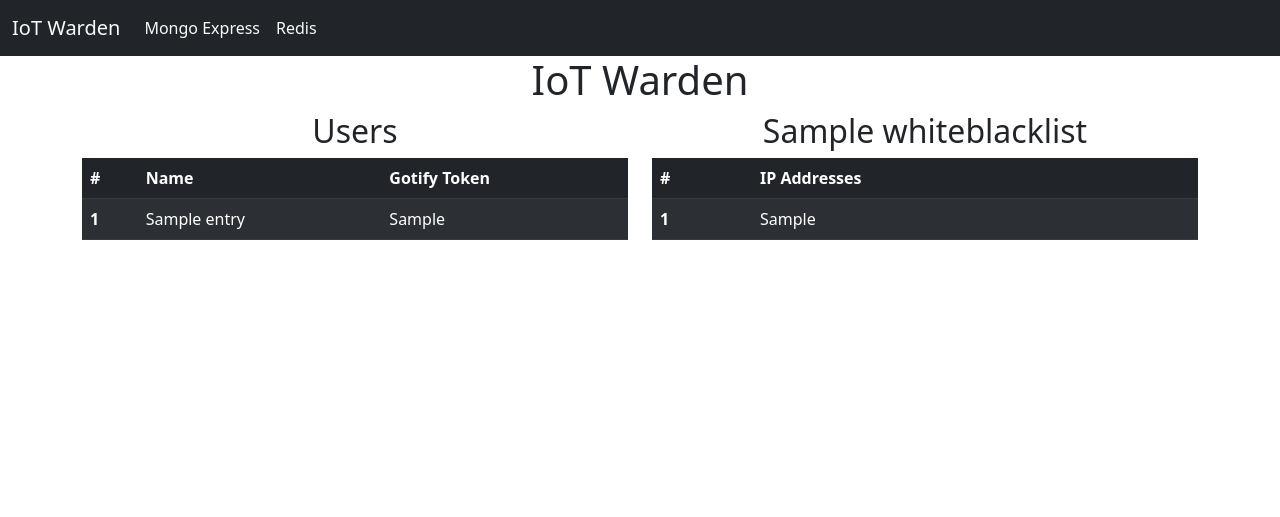
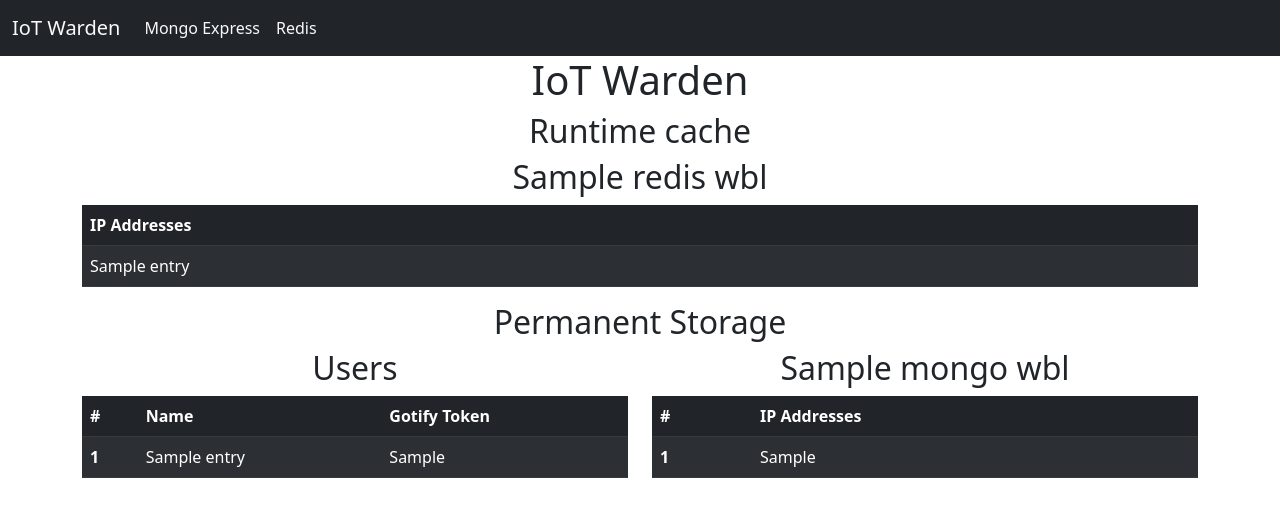
Before and after one commit to ReturnOfTheLast/p3_management_interface, a Flask app: template templates/index.html in a window 1280 px wide. Shown: the top 517 px of the page. Run offline with Flask 3, Linux system fonts and the light colour scheme; the template is opened without the code that fills it: most values are stand-ins (such as "Sample title", 1, 10 or a date in 2020); some libraries are stand-ins or nearby versions.

Commit message:
Made the management interface show redis also

```diff
--- a/app.py
+++ b/app.py
@@ -10,6 +10,7 @@
 from os import environ
 from bson import json_util
 from bson import ObjectId
+from redis import Redis
 import requests
 import json
 
@@ -23,27 +24,43 @@
 db_system: Database = mongo['iotwarden']
 whiteblacklist: Collection = db_system['whiteblacklist']
 
+redis_client: Redis = Redis(environ['REDIS_HOST'], environ['REDIS_PORT'])
+
 
 # --- [ Frontend ]
 @app.get('/')
 def front_index():
     users: Cursor = users_col.find()
-    whiteblacklist_entries: Cursor = whiteblacklist.find()
-    whitelisted = []
-    blacklisted = []
+    mongo_wbl_entries: Cursor = whiteblacklist.find()
+    mongo_wl = []
+    mongo_bl = []
+    redis_wl = []
+    redis_bl = []
 
-    for entry in whiteblacklist_entries:
+    for entry in mongo_wbl_entries:
         if entry['allowed']:
-            whitelisted.append(entry)
+            mongo_wl.append(entry)
         else:
-            blacklisted.append(entry)
+            mongo_bl.append(entry)
+
+    for key in redis_client.scan_iter():
+        str_key = key.decode()
+        if str_key[:5] == "list_":
+            if redis_client.get(key) == 'white':
+                redis_wl.append(key[5:])
+            else:
+                redis_bl.append(key[5:])
 
     return render_template(
         'index.html',
         users=users,
-        whiteblacklists=[
-            ("Whitelisted", whitelisted),
-            ("Blacklisted", blacklisted)
+        mongo_wbl=[
+            ("Whitelisted", mongo_wl),
+            ("Blacklisted", mongo_bl)
+        ],
+        redis_wbl=[
+            ('Whitelisted', redis_wl),
+            ("Blacklisted", redis_bl)
         ]
     )
 
--- a/templates/index.html
+++ b/templates/index.html
@@ -2,6 +2,32 @@
 {% block septitle %}{% endblock %}
 {% block content %}
     <h1 class="text-center">IoT Warden</h1>
+    {# Runtime Data #}
+    <h2 class="text-center">Runtime cache</h2>
+    <div class="row">
+        {% for name, list in redis_wbl %}
+            <div class="col">
+                <h2 class="text-center">{{ name }}</h2>
+                <table class="table table-dark table-striped">
+                    <thead>
+                        <tr>
+                            <th scope="col">IP Addresses</th>
+                        </tr>
+                    </thead>
+                    <tbody>
+                        {% for entry in list %}
+                        <tr>
+                            <td>{{ entry }}</td>
+                        </tr>
+                        {% endfor %}
+                    </tbody>
+                </table>
+            </div>
+        {% endfor %}
+    </div>
+
+    {# Permanent Data #}
+    <h2 class="text-center">Permanent Storage</h2>
     <div class="row">
         <div class="col">
             <h2 class="text-center">Users</h2>
@@ -23,7 +49,7 @@
                 </tbody>
             </table>
         </div>
-        {% for name, list in whiteblacklists %}
+        {% for name, list in mongo_wbl %}
             <div class="col">
                 <h2 class="text-center">{{ name }}</h2>
                 <table class="table table-dark table-striped">
```
Also changed, not shown: 2 other files.
